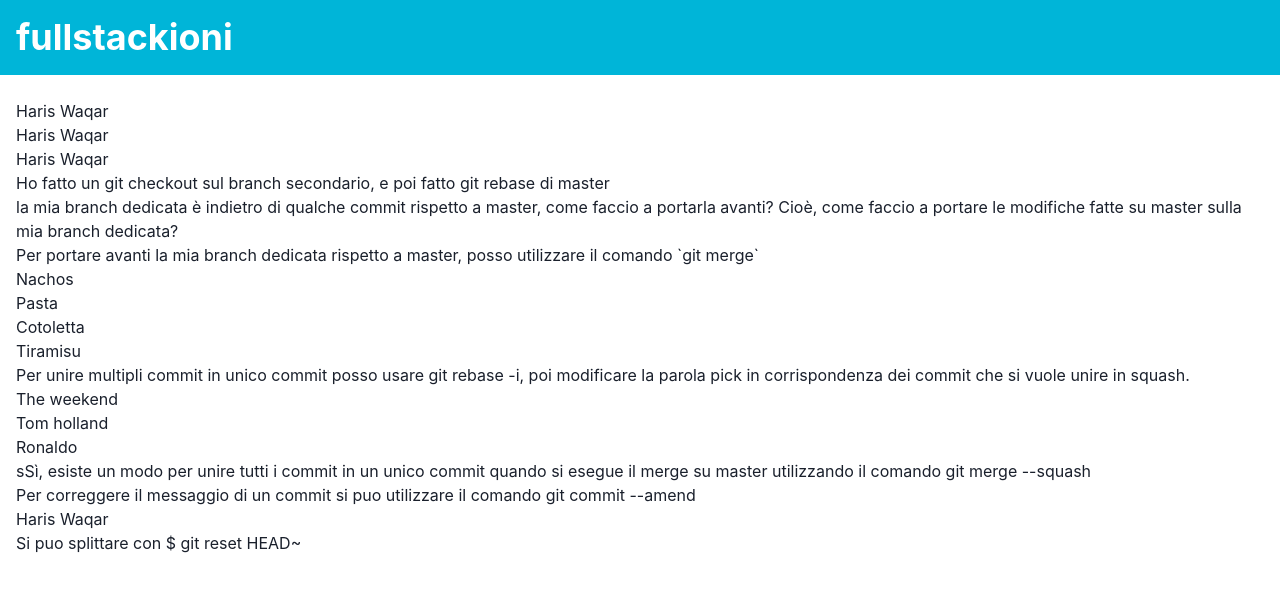
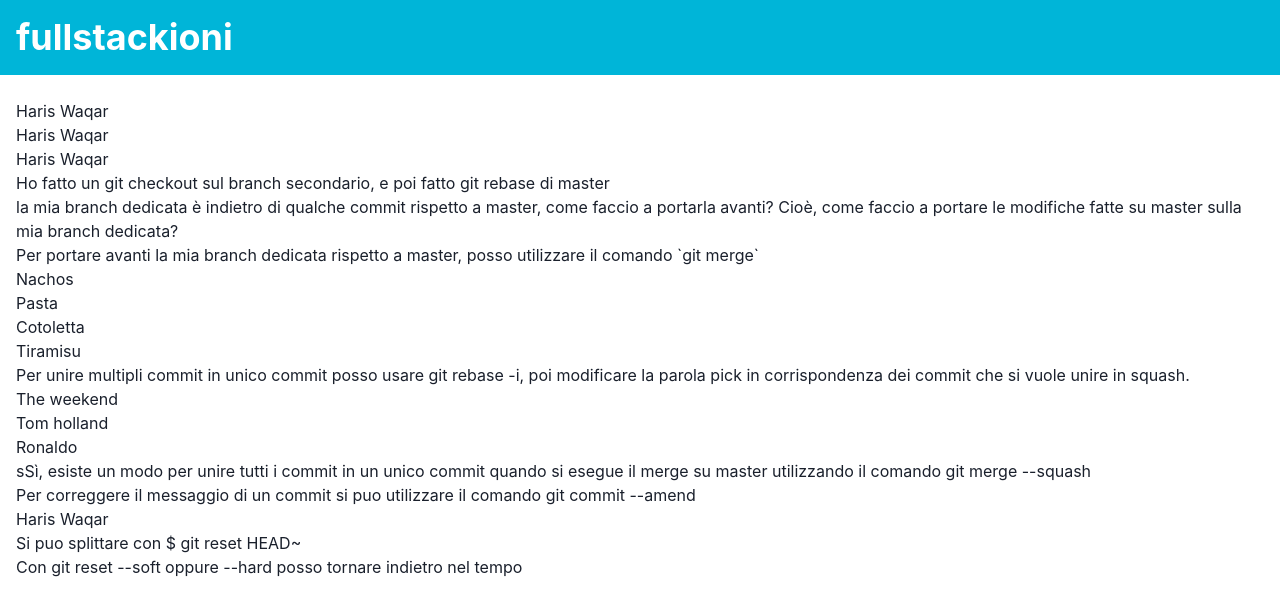
Before and after one commit to yunekoh/git-prova, a React (Vite) app: page /waqar in a window 1280 px wide. Shown: the top 616 px of the page. Built offline with nearby package versions, Linux system fonts and the light colour scheme.

Commit message:
Risposta domanda

```diff
--- a/src/pages/pageWaqar.tsx
+++ b/src/pages/pageWaqar.tsx
@@ -58,6 +58,9 @@ const pageWaqar = () => {
       {/* Domanda ES 8 */}
       <WaqarButton />
       <p>Si puo splittare con $ git reset HEAD~</p>
+
+      {/* Domanda ES 9 */}
+      <p>Con git reset --soft oppure --hard posso tornare indietro nel tempo</p>
     </>
   );
 };
```
